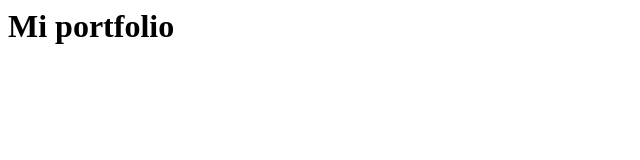
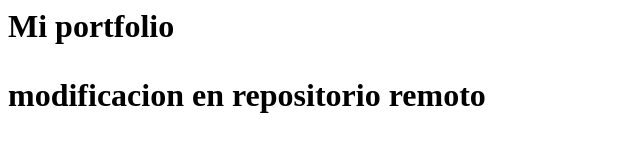
Before and after one commit to DavidGitMi/portfolio-FrontEnd, a plain HTML site: page index.html in a window 1280 px wide. Shown: the whole page, without its empty margins (0-640 px from the left). Drawn offline with Linux system fonts and the light colour scheme.

Commit message:
Update index.html

```diff
--- a/index.html
+++ b/index.html
@@ -1,3 +1,2 @@
-<h1>Mi portfolio
-
-</h1>
+<h1>Mi portfolio<h1/>
+    <p>modificacion en repositorio remoto</p>
```
